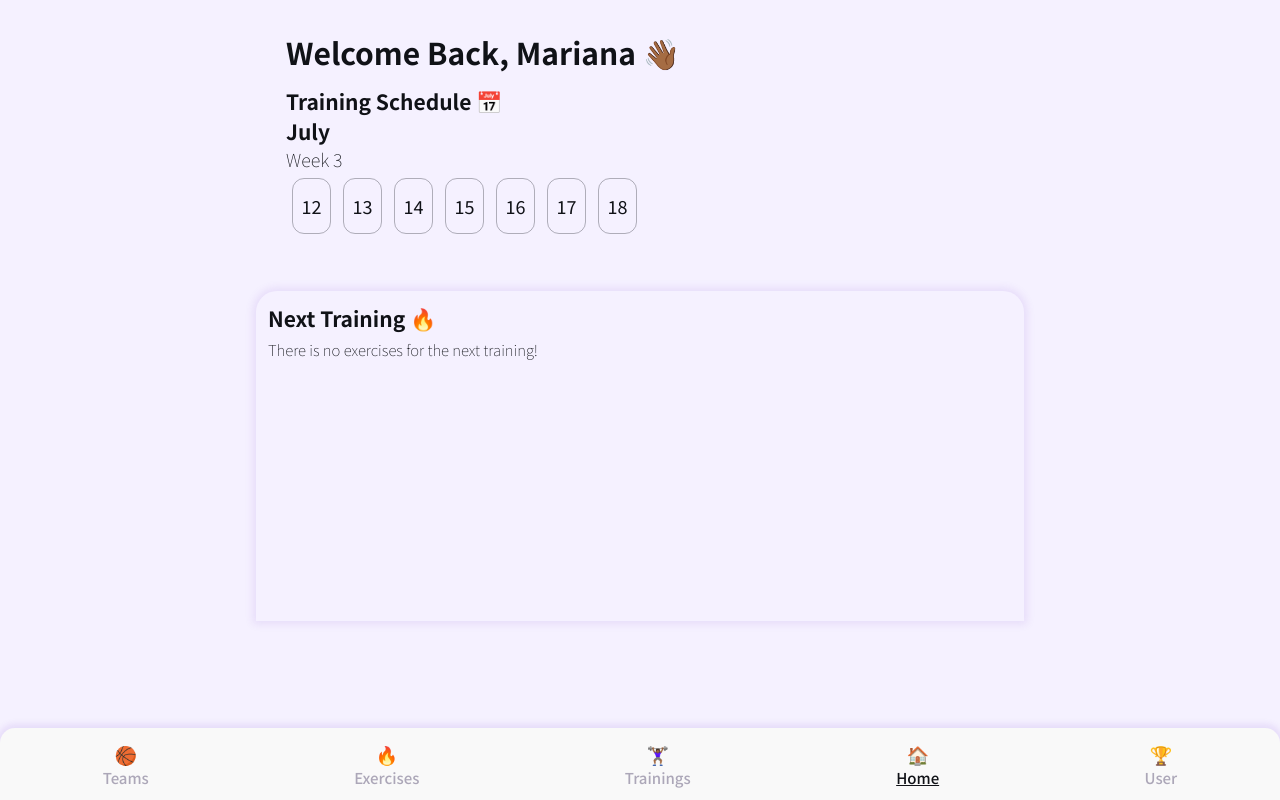
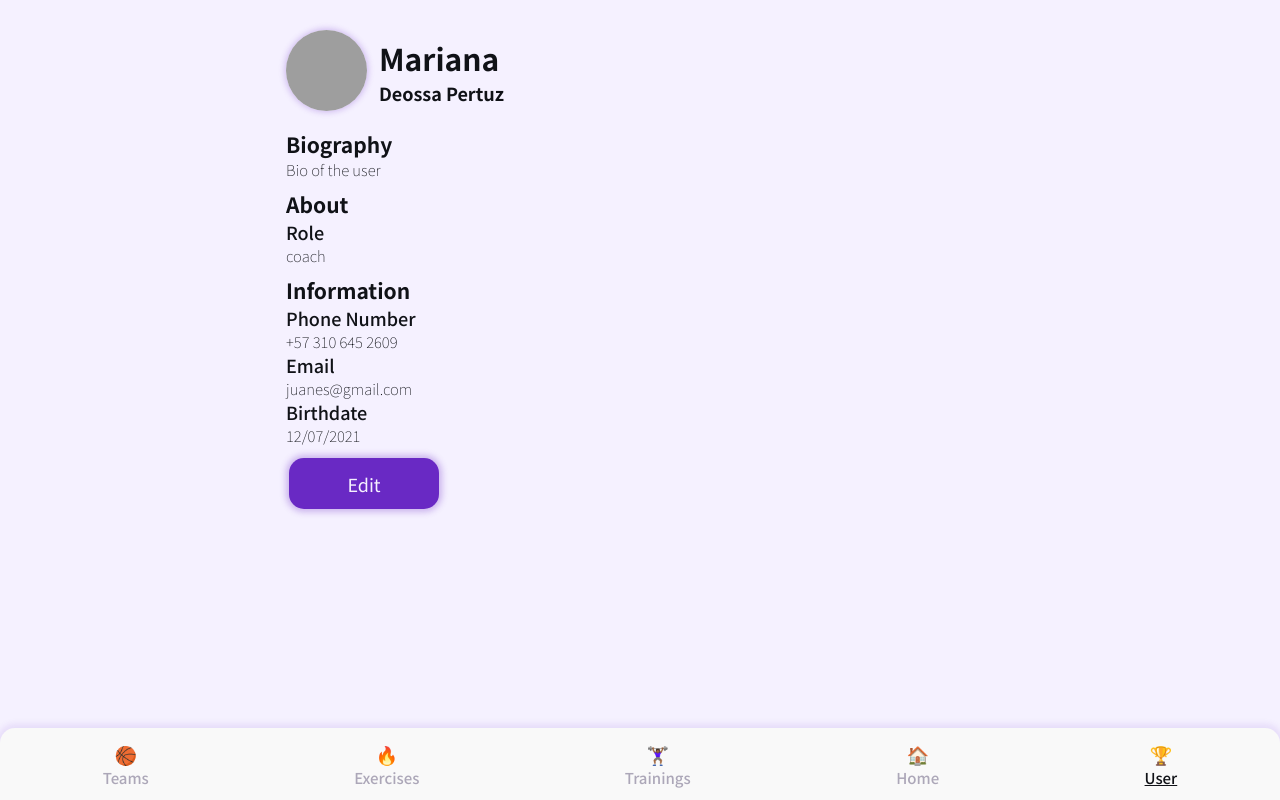
Before and after one commit to WS-Jedp/sport-teams-frontend, a React app: page /user in a window 1280 px wide. Before the commit this address led to /home. Built offline with nearby package versions, Linux system fonts and the light colour scheme; grey boxes are pictures that could not be loaded.

Commit message:
Pages user and exercises 👩🏾‍🚀

```diff
--- a/src/components/exercises/mediumCard/index.tsx
+++ b/src/components/exercises/mediumCard/index.tsx
@@ -14,7 +14,7 @@ interface ExerciseMediumCard {
 export const ExerciseMediumCard:React.FC<ExerciseMediumCard> = ({ exerciseName, exerciseType, category = "technical" }) => {
 
     return (
-        <Link to="/exercises">
+        <Link to="/exercises" className="exercise-medium-card__container">
             <article className="flex flex-row  align-center justify-start exercise-medium-card">
                 <figure className="flex align-center justify-center exercise-medium-card__icon">
                     <img src={defineCategoryIcon({ category })}/>
--- a/src/components/exercises/mediumCard/styles.scss
+++ b/src/components/exercises/mediumCard/styles.scss
@@ -1,6 +1,12 @@
 @use '../../../assets/styles/partials' as *;
 
 .exercise-medium-card {
+
+    &__container {
+        width: 100%;
+        margin: $space-base-lg;
+    }
+
     position: relative;
     width: 90%;
     max-width: 330px;
--- a/src/components/person/header/styles.scss
+++ b/src/components/person/header/styles.scss
@@ -3,7 +3,6 @@
 .person-header {
     position: relative;
     width: 100%;
-    padding: $space-sm-sm;
 
     &__figure {
         width: 81px;
@@ -15,6 +14,7 @@
 
         & img {
             width: 100%;
+            height: 100%;
             object-fit: cover;
         }
     }
--- /dev/null
+++ b/src/containers/exercisesContainers/index.tsx
@@ -0,0 +1,32 @@
+import React from 'react'
+import { Exercise } from '../../dto/exercise'
+
+import { ExerciseMediumCard } from '../../components/exercises/mediumCard'
+
+export const renderExercises = (exercises:Exercise[]) => {
+
+    if(exercises.length === 0) {
+        return (
+            <p className="content__paragraph">There is no exercises register</p>
+        )
+    }
+
+    return (
+        <>
+            <p className="content__name">Take a look at all the exercises available!</p>
+            <ul className="relative flex flex-col align-center justify-center exercises__list-cards">
+                {
+                    exercises.map(exercise => (
+                        <ExerciseMediumCard
+                            key={exercise.id}
+                            exerciseName={exercise.title}
+                            category={exercise.category}
+                            exerciseType={exercise.type}
+                        />
+                    ))
+                }
+            </ul>
+
+        </>
+    )
+}
--- a/src/contexts/exercises/index.tsx
+++ b/src/contexts/exercises/index.tsx
@@ -41,7 +41,7 @@ export const ExercisesContextProvider:React.FC = ({ children }) => {
 
     const [userExercises, setUserExercises] = useState<Exercise[]>([])
     const [userLastExercises, setUserLastExercises] = useState<LastExercises[]>([])
-    const [exercise, setExercise] = useState<Exercise | undefined>({ category: 'cardio', description: 'Just a exercise to see what is going on', id:1, purposes: ['Strength', 'Velocity', 'Something else'], title: 'Fastest on the court', type: 'time', videoUrl:'Zy4KtD98S2c' })
+    const [exercise, setExercise] = useState<Exercise | undefined>(undefined)
     const [exercises, setExercises] = useState<Exercise[]>([])
     const [teamLastExercises, setTeamLastExercises] = useState<LastExercises[]>([])
     const [teamExercises, setTeamExercises] = useState<Exercise[]>([])
--- a/src/contexts/user/index.tsx
+++ b/src/contexts/user/index.tsx
@@ -1,4 +1,13 @@
 import React, { createContext, useState } from 'react'
+
+type UserInformation = {
+    lastName: string,
+    biography: string,
+    photoUrl?: string,
+    phoneNumber: string,
+    email: string,
+    birthdate: Date
+}
 
 type InitialState = {
     id: number,
@@ -11,6 +20,8 @@ type InitialState = {
     setIsAuth: (auth:boolean) => void,
     token: string,
     setToken: (token:string) => void,
+    userInformation?: UserInformation,
+    handleUserInformation: (userData:UserInformation) => void
 }
 const initialState:InitialState = {
     id: 0,
@@ -23,6 +34,8 @@ const initialState:InitialState = {
     setIsAuth: () => {},
     token: '',
     setToken: () => {},
+    userInformation: undefined,
+    handleUserInformation: () => {}
 }
 
 
@@ -36,6 +49,7 @@ export const UserContextProvider:React.FC = ({ children }) => {
     const [role, setRole] = useState<string>('coach')
     const [isAuth, setIsAuth] = useState<boolean>(true)
     const [token, setToken] = useState<string>('')
+    const [userInformation, setUserInformation] = useState<UserInformation | undefined>({ biography: 'Bio of the user', birthdate: new Date(), email: 'juanes@gmail.com', lastName: 'Deossa Pertuz', phoneNumber: '+57 310 645 2609' })
 
     const handleId = (id:number) =>  setId(id)
 
@@ -47,6 +61,8 @@ export const UserContextProvider:React.FC = ({ children }) => {
 
     const handleToken = (token:string) => setToken(token)
 
+    const handleUserInformation = (userInformation: UserInformation) => setUserInformation(userInformation)
+
     const initialState:InitialState = {
         id,
         handleId,
@@ -57,7 +73,9 @@ export const UserContextProvider:React.FC = ({ children }) => {
         isAuth,
         setIsAuth: handleAuth,
         token,
-        setToken: handleToken
+        setToken: handleToken,
+        userInformation,
+        handleUserInformation
     }
 
     return (
--- /dev/null
+++ b/src/pages/exercises/index.tsx
@@ -0,0 +1,49 @@
+import React, { useContext } from 'react'
+import { DashboardLayout } from '../../layouts/dashboard'
+import { ExercisesContext } from '../../contexts/exercises'
+import { UserContext } from '../../contexts/user'
+import { ButtonCircle } from '../../components/buttons/circle'
+import { Button } from '../../components/buttons/simple'
+import { MdAdd } from 'react-icons/md'
+
+import { renderExercises } from '../../containers/exercisesContainers'
+
+import './styles.scss'
+
+export const Exercises:React.FC = () => {
+
+    const { exercises } = useContext(ExercisesContext)
+    const { role } = useContext(UserContext)
+
+    return (
+        <DashboardLayout>
+            <article className="exercises exercises__header">
+                <h1 className="exercises__header-title">Exercises</h1>
+            </article>
+
+            <article className="exercises exercises__list">
+                {
+                    renderExercises(exercises)
+                }
+                <div className="flex flex-row align-start justify-start home__exercises-buttons">
+                <Button
+                    action={() => {}}
+                    text="Load More"
+                    color="purple"
+                />
+
+                {
+                    role === 'coach' && (
+                        <ButtonCircle
+                            action={() => {}}
+                            Icon={MdAdd}
+                            color="purple"
+                        />
+                    )
+                }
+            </div>
+            </article>
+
+        </DashboardLayout>
+    )
+}
--- /dev/null
+++ b/src/pages/exercises/styles.scss
@@ -0,0 +1,19 @@
+@use '../../assets/styles/partials' as *;
+
+.exercises {
+    padding: 0 $space-sm-xl;
+
+    &__header {
+        padding: $space-sm-xl;
+        padding-bottom: $space-base-lg;
+        width: 100%;
+
+        &-title {
+            font-size: $text-size-lg;
+        }
+    }
+
+    &__list {
+
+    }
+}
--- /dev/null
+++ b/src/pages/user/index.tsx
@@ -0,0 +1,67 @@
+import React, { useContext } from 'react'
+import { format } from 'date-fns'
+import { FORMAT } from '../../tools/dateFormats'
+import { DashboardLayout } from '../../layouts/dashboard'
+import { UserContext } from '../../contexts/user'
+
+import Img from '../../assets/images/player-2.jpg'
+
+import { PersonHeader } from '../../components/person/header'
+import { Button } from '../../components/buttons/simple'
+
+import './styles.scss'
+
+export const User:React.FC = () => {
+
+    const { id, name, role, userInformation } = useContext(UserContext)
+
+    if(!userInformation) {
+        return (
+            <DashboardLayout>
+                <article className="user user__header">
+                    <p className="content__paragraph">Request for the data of the user</p>
+                </article>
+            </DashboardLayout>
+        )
+    }
+
+    return (
+        <DashboardLayout>
+            <article className="user user__header">
+                <PersonHeader
+                    name={name}
+                    lastName={userInformation.lastName}
+                    img={userInformation.photoUrl || Img}
+                />
+            </article>
+
+            <article className="user user__biography">
+                <h2 className="content__title">Biography</h2>
+                <p className="content__paragraph">{userInformation.biography}</p>
+            </article>
+
+            <article className="user user__about">
+                <h2 className="content__title">About</h2>
+                <h3 className="content__sub-title">Role</h3>
+                <p className="content__paragraph">{role}</p>
+            </article>
+
+            <article className="user user__information">
+                <h2 className="content__title">Information</h2>
+                <h3 className="content__sub-title">Phone Number</h3>
+                <p className="content__paragraph">{userInformation.phoneNumber}</p>
+                <h3 className="content__sub-title">Email</h3>
+                <p className="content__paragraph">{userInformation.email}</p>
+                <h3 className="content__sub-title">Birthdate</h3>
+                <p className="content__paragraph">{format(userInformation.birthdate, FORMAT)}</p>
+            </article>
+
+            <div className="user m-t-xl">
+                <Button
+                    text="Edit"
+                    action={() => {}}
+                />
+            </div>
+        </DashboardLayout>
+    )
+}
--- /dev/null
+++ b/src/pages/user/styles.scss
@@ -0,0 +1,23 @@
+@use '../../assets/styles/partials' as *;
+
+.user {
+    padding: 0 $space-sm-xl;
+
+    &__header {
+        padding: $space-sm-xl;
+        padding-bottom: $space-base-lg;
+        width: 100%;
+
+        &-title {
+            font-size: $text-size-lg;
+        }
+    }
+
+    & .content__paragraph {
+        margin: 0;
+    }
+
+    & .content__title {
+        margin-top: $space-base-lg;
+    }
+}
--- a/src/routes/index.tsx
+++ b/src/routes/index.tsx
@@ -9,8 +9,11 @@ import { Team } from '../pages/team'
 import { Training } from '../pages/training'
 import { NextTraining } from '../pages/nextTraining'
 
+import { Exercises } from '../pages/exercises'
 import { Exercise } from '../pages/exercise'
 import { ExerciseDetail } from '../pages/exerciseDetail'
+
+import { User } from '../pages/user'
 
 export const App = () => {
 
@@ -22,8 +25,10 @@ export const App = () => {
                 <Route exact path="/teams"  component={Teams}  />
                 <Route exact path="/team"  component={Team}  />
 
-                <Route exact path="/exercises"  component={ExerciseDetail}  />
+                <Route exact path="/exercises"  component={Exercises}  />
                 <Route exact path="/trainings"  component={NextTraining}  />
+
+                <Route exact path="/user"  component={User}  />
 
                 <Redirect to="/home" />
             </Switch>
```
Also changed, not shown: src/pages/exercise/index.tsx (+5 -5 lines).
